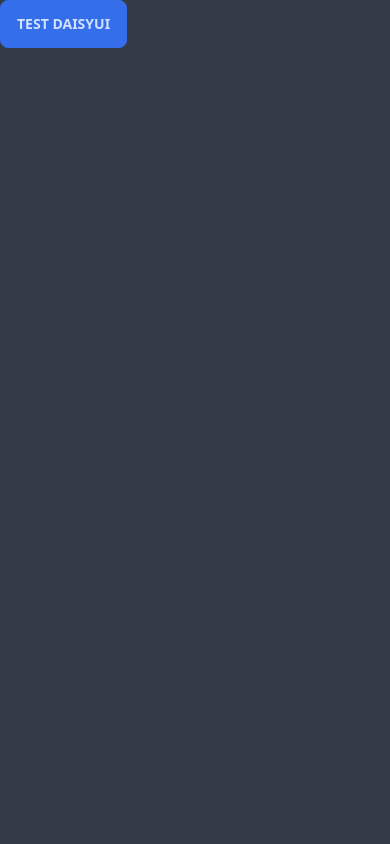
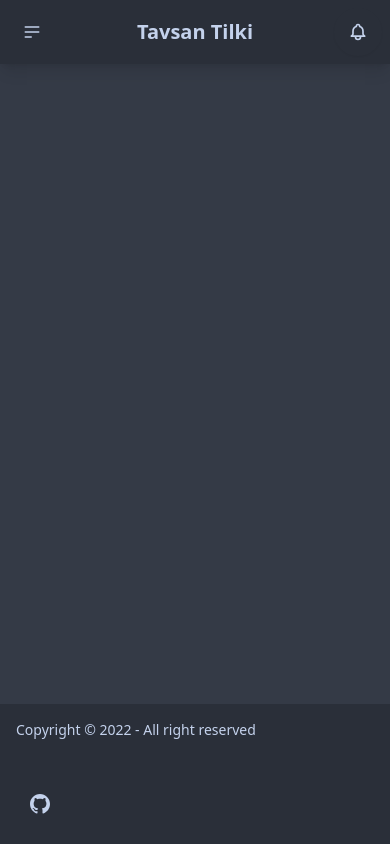
Before and after one commit to kettei-sproutty/tavsan-tilki, a Next.js app: page / in a window 390 px wide. Built offline with nearby package versions, Linux system fonts and the light colour scheme.

Commit message:
feat: create layout

```diff
--- a/app/head.tsx
+++ b/app/head.tsx
@@ -8,6 +8,10 @@ const Head: FC = () => {
   return (
     <React.Fragment>
       <title>Tavsan Tilki</title>
+      <meta
+        name='viewport'
+        content='width=device-width, initial-scale=1.0'
+      />
       <meta
         name='application-name'
         content={APP_NAME}
--- a/app/layout.tsx
+++ b/app/layout.tsx
@@ -1,4 +1,6 @@
 import React from 'react'
+import { Footer, Header } from '../components/layout'
+
 import type { FC, PropsWithChildren } from 'react'
 
 import './globals.css'
@@ -9,7 +11,11 @@ const RootLayout: FC<PropsWithChildren> = ({ children }) => {
       lang='en'
       data-theme='dark-theme'
     >
-      <body>{children}</body>
+      <body>
+        <Header />
+        <main>{children}</main>
+        <Footer />
+      </body>
     </html>
   )
 }
--- a/app/page.tsx
+++ b/app/page.tsx
@@ -1,12 +1,9 @@
 import React from 'react'
+
 import type { FC } from 'react'
 
-const RootLayout: FC = () => {
-  return (
-    <h1 className='text-3xl font-bold underline'>
-      <button className='btn btn-primary'>Test daisyui</button>
-    </h1>
-  )
+const Page: FC = () => {
+  return <div />
 }
 
-export default RootLayout
+export default Page
--- /dev/null
+++ b/components/icons/Notification.tsx
@@ -0,0 +1,32 @@
+import React from 'react'
+import type { FC } from 'react'
+
+export type NotificationIconProps = {
+  hasBadge?: boolean
+}
+
+const NotificationIcon: FC<NotificationIconProps> = ({ hasBadge = false }) => {
+  return (
+    <div className='indicator'>
+      <svg
+        xmlns='http://www.w3.org/2000/svg'
+        className='h-5 w-5'
+        fill='none'
+        viewBox='0 0 24 24'
+        stroke='currentColor'
+      >
+        <path
+          strokeLinecap='round'
+          strokeLinejoin='round'
+          strokeWidth='2'
+          d='M15 17h5l-1.405-1.405A2.032 2.032 0 0118 14.158V11a6.002 6.002 0 00-4-5.659V5a2 2 0 10-4 0v.341C7.67 6.165 6 8.388 6 11v3.159c0 .538-.214 1.055-.595 1.436L4 17h5m6 0v1a3 3 0 11-6 0v-1m6 0H9'
+        />
+      </svg>
+      {hasBadge && (
+        <span className='badge badge-xs badge-primary indicator-item'>1</span>
+      )}
+    </div>
+  )
+}
+
+export default NotificationIcon
--- /dev/null
+++ b/components/icons/Social.tsx
@@ -0,0 +1,28 @@
+import React from 'react'
+import type { FC } from 'react'
+
+export type SocialIconProps = {
+  hasBadge?: boolean
+}
+
+const SocialIcon: FC<SocialIconProps> = ({ hasBadge = false }) => {
+  return (
+    <div className='indicator'>
+      <svg
+        xmlns='http://www.w3.org/2000/svg'
+        className='h-5 w-5'
+        fill='currentColor'
+        viewBox='0 0 1024 1024'
+      >
+        <path
+          fillRule='evenodd'
+          clipRule='evenodd'
+          d='M8 0C3.58 0 0 3.58 0 8C0 11.54 2.29 14.53 5.47 15.59C5.87 15.66 6.02 15.42 6.02 15.21C6.02 15.02 6.01 14.39 6.01 13.72C4 14.09 3.48 13.23 3.32 12.78C3.23 12.55 2.84 11.84 2.5 11.65C2.22 11.5 1.82 11.13 2.49 11.12C3.12 11.11 3.57 11.7 3.72 11.94C4.44 13.15 5.59 12.81 6.05 12.6C6.12 12.08 6.33 11.73 6.56 11.53C4.78 11.33 2.92 10.64 2.92 7.58C2.92 6.71 3.23 5.99 3.74 5.43C3.66 5.23 3.38 4.41 3.82 3.31C3.82 3.31 4.49 3.1 6.02 4.13C6.66 3.95 7.34 3.86 8.02 3.86C8.7 3.86 9.38 3.95 10.02 4.13C11.55 3.09 12.22 3.31 12.22 3.31C12.66 4.41 12.38 5.23 12.3 5.43C12.81 5.99 13.12 6.7 13.12 7.58C13.12 10.65 11.25 11.33 9.47 11.53C9.76 11.78 10.01 12.26 10.01 13.01C10.01 14.08 10 14.94 10 15.21C10 15.42 10.15 15.67 10.55 15.59C13.71 14.53 16 11.53 16 8C16 3.58 12.42 0 8 0Z'
+          transform='scale(64)'
+        />
+      </svg>
+    </div>
+  )
+}
+
+export default SocialIcon
--- /dev/null
+++ b/components/icons/index.ts
@@ -0,0 +1,5 @@
+export { default as NotificationIcon } from './Notification'
+export type { NotificationIconProps } from './Notification'
+
+export { default as SocialIcon } from './Social'
+export type { SocialIconProps } from './Social'
--- /dev/null
+++ b/components/layout/Footer.tsx
@@ -0,0 +1,28 @@
+import React from 'react'
+import { SocialIcon } from '../icons'
+
+import type { FC } from 'react'
+
+export type FooterProps = {}
+
+const Footer: FC<FooterProps> = () => {
+  return (
+    <footer className='footer items-center p-4 bg-base-300 absolute bottom-0'>
+      <div className='items-center grid-flow-col'>
+        <p>Copyright © 2022 - All right reserved</p>
+      </div>
+      <div className='grid-flow-col gap-4 md:place-self-center md:justify-self-end'>
+        <a
+          className='btn btn-ghost btn-circle'
+          target={'_blank'}
+          aria-label='View source on github'
+          href='https://github.com/kettei-sproutty/tavsan-tilki'
+        >
+          <SocialIcon />
+        </a>
+      </div>
+    </footer>
+  )
+}
+
+export default Footer
--- /dev/null
+++ b/components/layout/Header.tsx
@@ -0,0 +1,57 @@
+import React from 'react'
+import type { FC } from 'react'
+import { NotificationIcon } from '../icons'
+import Link from 'next/link'
+
+export type HeaderProps = {}
+
+const Header: FC<HeaderProps> = () => {
+  return (
+    <header className='navbar bg-base-300 shadow-lg sticky'>
+      <div className='navbar-start'>
+        <div className='dropdown block md:hidden'>
+          <label
+            tabIndex={0}
+            className='btn btn-ghost btn-circle'
+          >
+            <svg
+              xmlns='http://www.w3.org/2000/svg'
+              className='h-5 w-5'
+              fill='none'
+              viewBox='0 0 24 24'
+              stroke='currentColor'
+            >
+              <path
+                strokeLinecap='round'
+                strokeLinejoin='round'
+                strokeWidth='2'
+                d='M4 6h16M4 12h16M4 18h7'
+              />
+            </svg>
+          </label>
+          <ul
+            tabIndex={0}
+            className='menu menu-compact dropdown-content mt-3 p-2 shadow bg-base-100 rounded-box w-52'
+          >
+            <li>
+              <Link href='/'>Homepage</Link>
+            </li>
+          </ul>
+        </div>
+      </div>
+      <div className='navbar-center'>
+        <span className='font-bold normal-case text-xl'>Tavsan Tilki</span>
+      </div>
+      <div className='navbar-end'>
+        <button
+          aria-label='Show notifications'
+          className='btn btn-ghost btn-circle shadow-sm'
+        >
+          <NotificationIcon />
+        </button>
+      </div>
+    </header>
+  )
+}
+
+export default Header
--- /dev/null
+++ b/components/layout/index.ts
@@ -0,0 +1,5 @@
+export { default as Header } from './Header'
+export type { HeaderProps } from './Header'
+
+export { default as Footer } from './Footer'
+export type { FooterProps } from './Footer'
```
